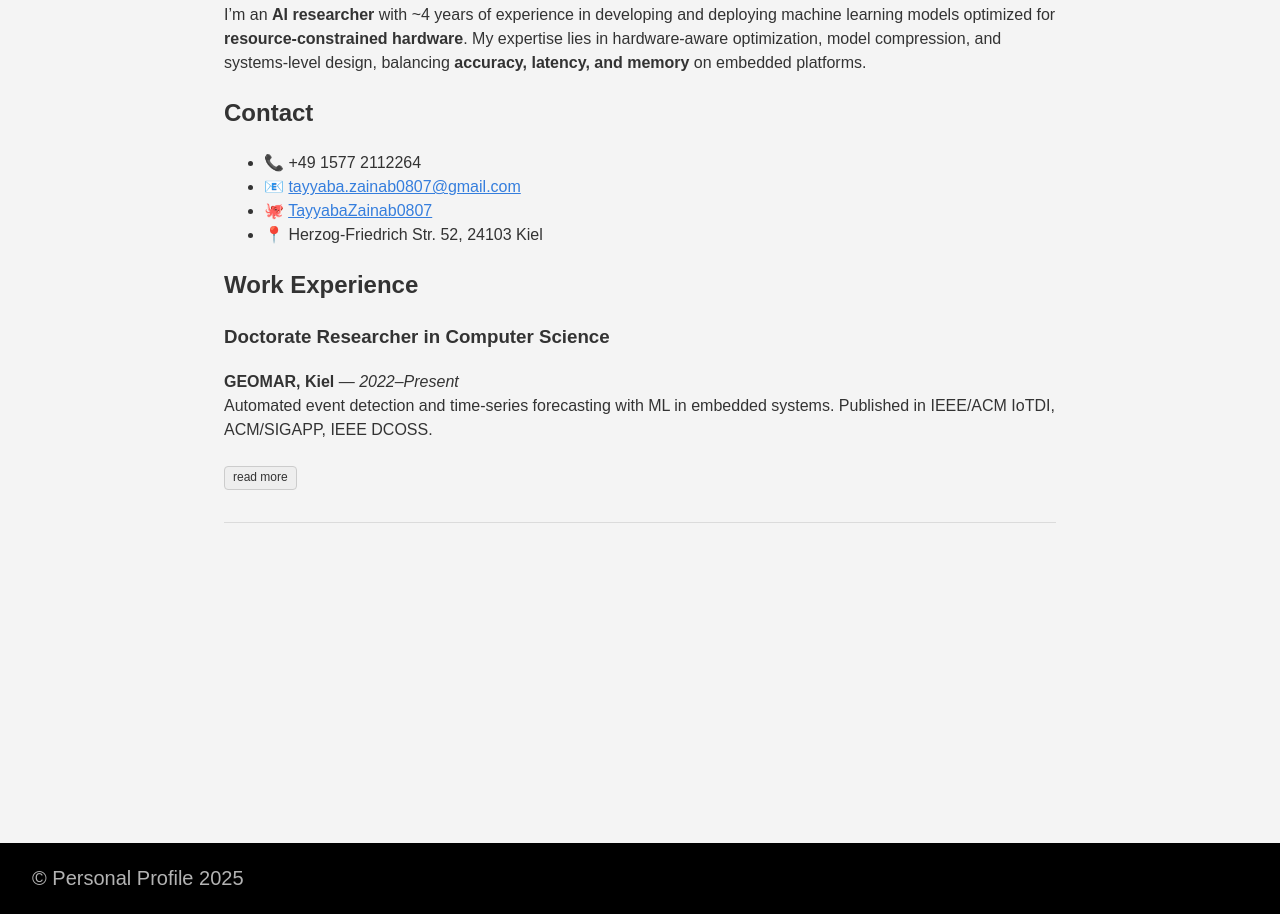
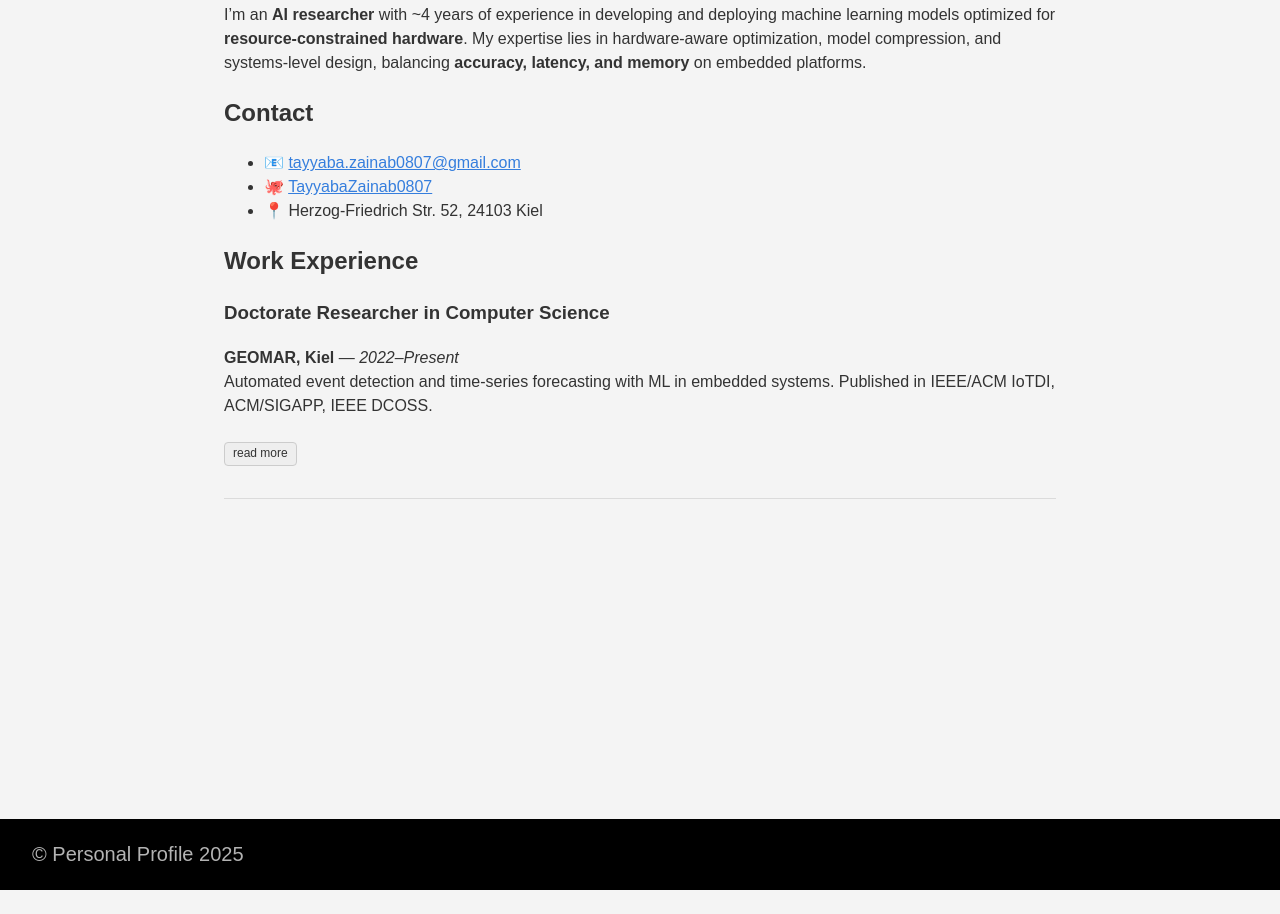
Before and after one commit to TayyabaZainab0807/TayyabaZainab0807.github.io, a plain HTML site: page index.html in a window 1280 px wide. Shown: the part 822-1736 px from the top of the page. After the commit the page ends 1712 px from the top, so only its background shows below. Drawn offline with Linux system fonts and the light colour scheme.

Commit message:
removing number

```diff
--- a/index.html
+++ b/index.html
@@ -127,7 +127,7 @@
 <p>I&rsquo;m an <strong>AI researcher</strong> with ~4 years of experience in developing and deploying machine learning models optimized for <strong>resource-constrained hardware</strong>. My expertise lies in hardware-aware optimization, model compression, and systems-level design, balancing <strong>accuracy, latency, and memory</strong> on embedded platforms.</p>
 <h2 id="contact">Contact</h2>
 <ul>
-<li>📞 +49 1577 2112264</li>
+
 <li>📧 <a href="mailto:tayyaba.zainab0807@gmail.com">tayyaba.zainab0807@gmail.com</a></li>
 <li>🐙 <a href="https://github.com/TayyabaZainab0807">TayyabaZainab0807</a></li>
 <li>📍 Herzog-Friedrich Str. 52, 24103 Kiel</li>
```
